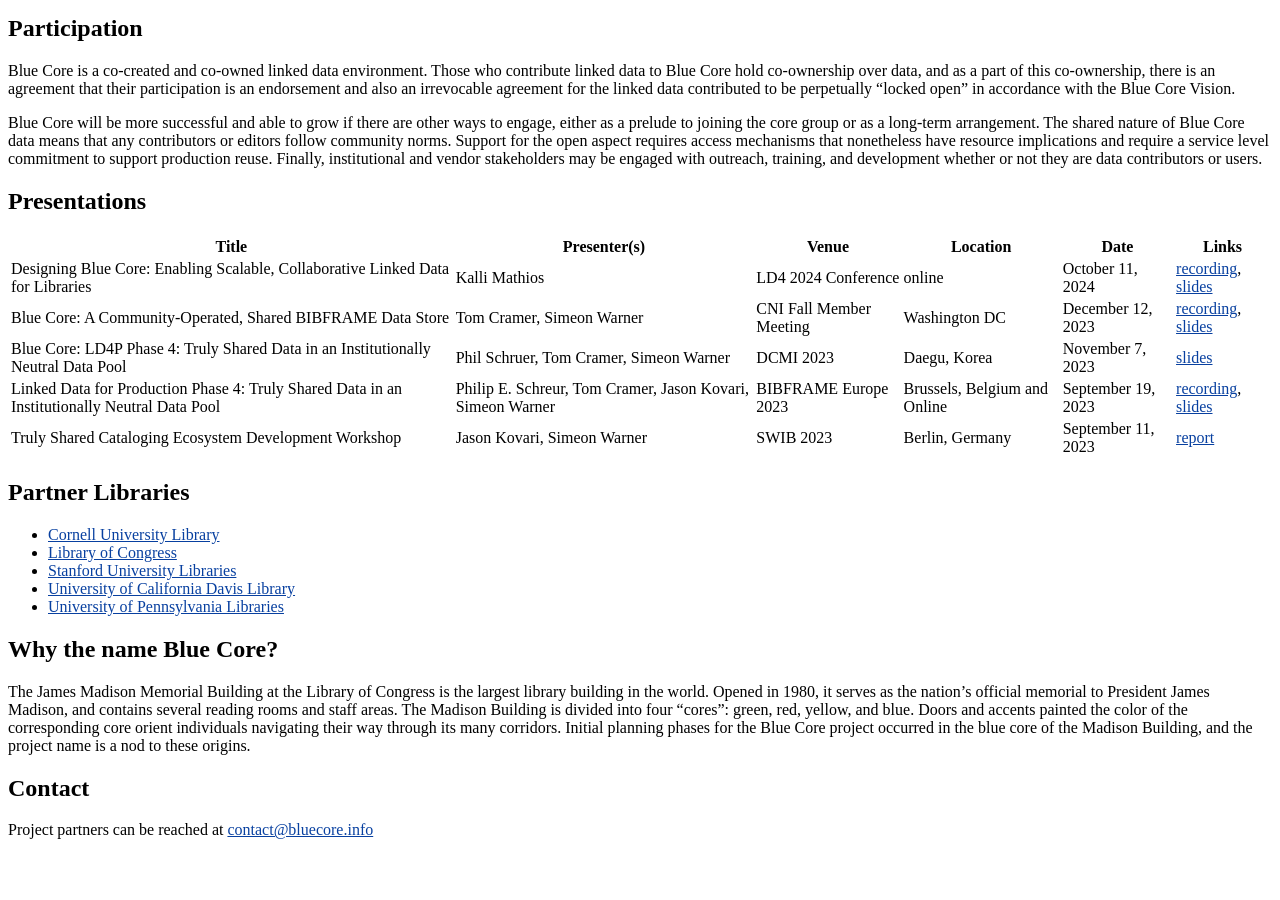
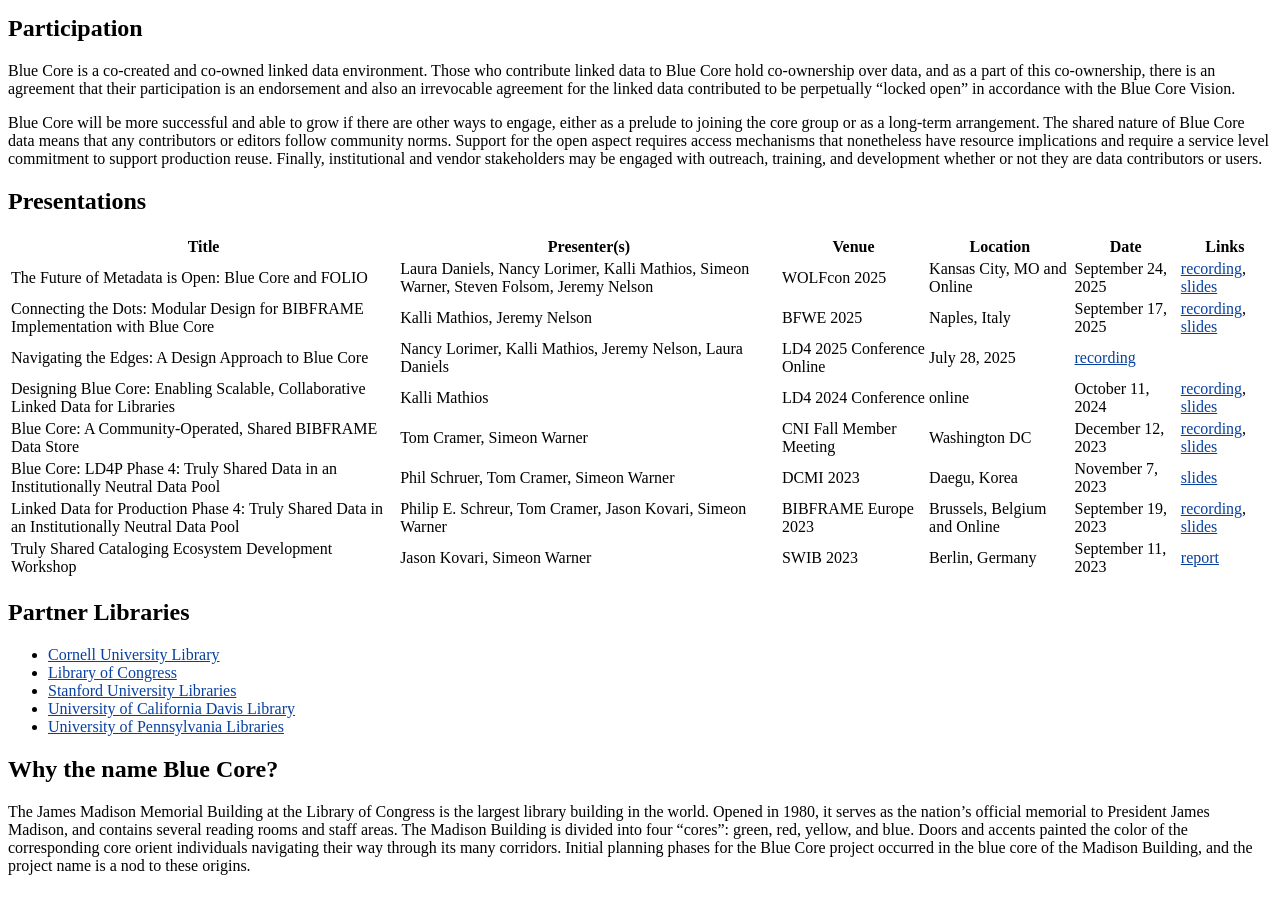
Before and after one commit to blue-core-lod/bluecore_info, a Jekyll site: the page built from index.md, in a window 1280 px wide and 900 px high, scrolled down 507 px. Built offline with Jekyll 4.4.1, drawn with Linux system fonts in a browser that asks for light colours; our own code applies the rules of GitHub Pages for plain Markdown files; comment, search, counter and statistics services are not loaded; before the commit the page ends 1362 px from its top, so only the background shows below that.

Commit message:
Add presentations

```diff
--- a/index.md
+++ b/index.md
@@ -20,6 +20,9 @@ Blue Core will be more successful and able to grow if there are other ways to en
 
 | Title | Presenter(s) | Venue | Location | Date | Links |
 | ----- | ------------ | ----- | -------- | ---- | ----- |
+| The Future of Metadata is Open: Blue Core and FOLIO | Laura Daniels, Nancy Lorimer, Kalli Mathios, Simeon Warner, Steven Folsom, Jeremy Nelson | WOLFcon 2025 | Kansas City, MO and Online | September 24, 2025 | [recording](https://www.youtube.com/watch?v=GF0ITIpXCtk&list=PLMocoPoiGkwcUSiOjdssz_2iXrYwf7cR4&index=52&pp=iAQB0gcJCfwJAYcqIYzv), [slides](https://static.sched.com/hosted_files/wolfcon2025/f4/Blue%20Core%20Panel%20WOLFcon-2025.pptx) |
+| Connecting the Dots: Modular Design for BIBFRAME Implementation with Blue Core | Kalli Mathios, Jeremy Nelson | BFWE 2025 | Naples, Italy | September 17, 2025 | [recording](https://youtu.be/RrQJdb_MqDI), [slides](https://www.bfwe.eu/attachments/bfwe25-2-02-mathios-nelson.pdf) |
+| Navigating the Edges: A Design Approach to Blue Core | Nancy Lorimer, Kalli Mathios, Jeremy Nelson, Laura Daniels | LD4 2025 Conference Online | July 28, 2025 | [recording](https://youtu.be/wpxfeYtcC9g) |
 | Designing Blue Core: Enabling Scalable, Collaborative Linked Data for Libraries | Kalli Mathios | LD4 2024 Conference | online | October 11, 2024 | [recording](https://youtu.be/ya9U3XeRR3o), [slides](https://static.sched.com/hosted_files/2024ld4/53/Designing%20Blue%20Core_%20Enabling%20Scalable%2C%20Collaborative%20Linked%20Data%20for%20Libraries%20-%20LD4%202024.pptx?_gl=1*13goaf6*_gcl_au*MTQ2NTc0MDg5MS4xNzMyMTE0OTkwLjE2MTMyNDcyMDYuMTczMjExNTA1Ni4xNzMyMTE1MDU2*FPAU*MTQ2NTc0MDg5MS4xNzMyMTE0OTkw) |
 | Blue Core: A Community-Operated, Shared BIBFRAME Data Store | Tom Cramer, Simeon Warner | CNI Fall Member Meeting | Washington DC | December 12, 2023 | [recording](https://www.cni.org/topics/digital-libraries/blue-core-a-community-operated-shared-bibframe-data-store), [slides](https://docs.google.com/presentation/d/1giMpVobo9cVEGN7soAZXDWdBi8QgAqOBk3HUFdvWpeQ/edit#slide=id.p) |
 | Blue Core: LD4P Phase 4: Truly Shared Data in an Institutionally Neutral Data Pool | Phil Schruer, Tom Cramer, Simeon Warner | DCMI 2023 | Daegu, Korea | November 7, 2023 | [slides](https://docs.google.com/presentation/d/1v_mqHrHxrLOaeanoswftTuXn2lubxKRhUtgNSZyRKuE/edit#slide=id.p) |
```
